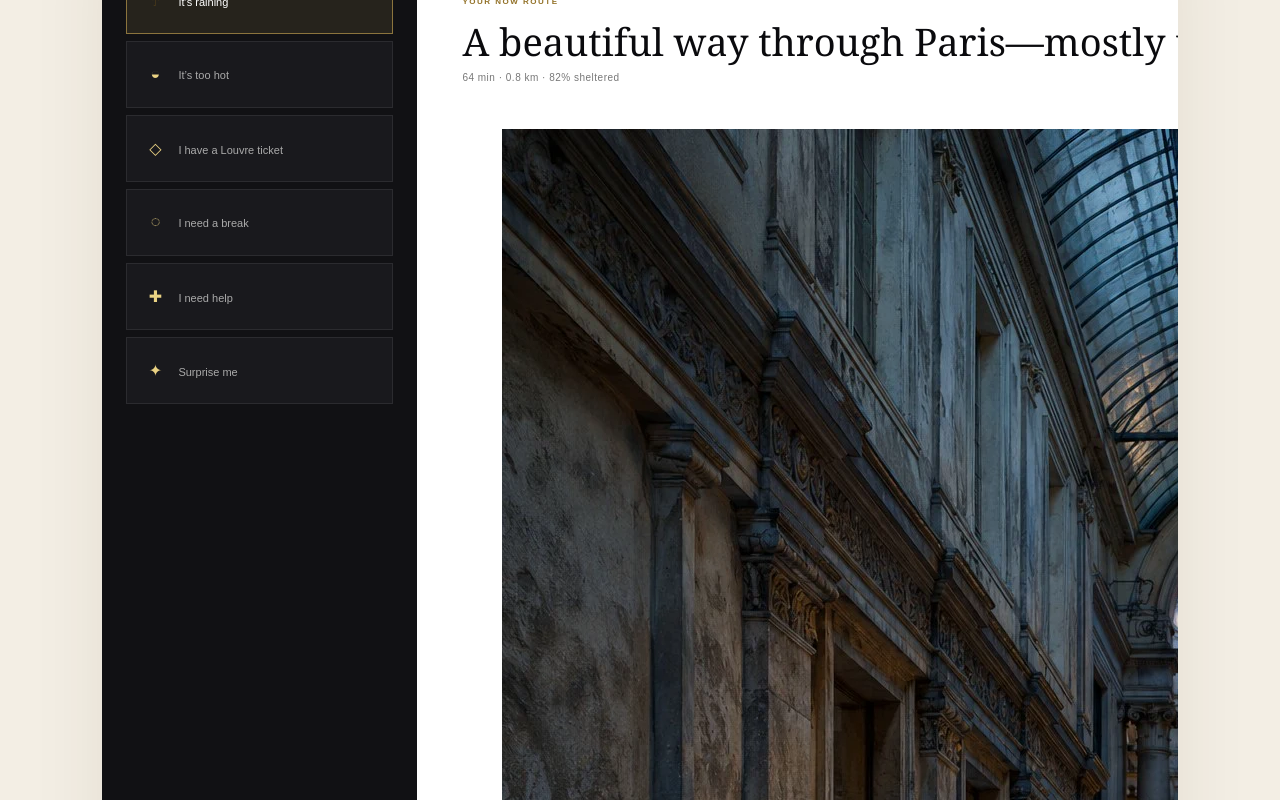
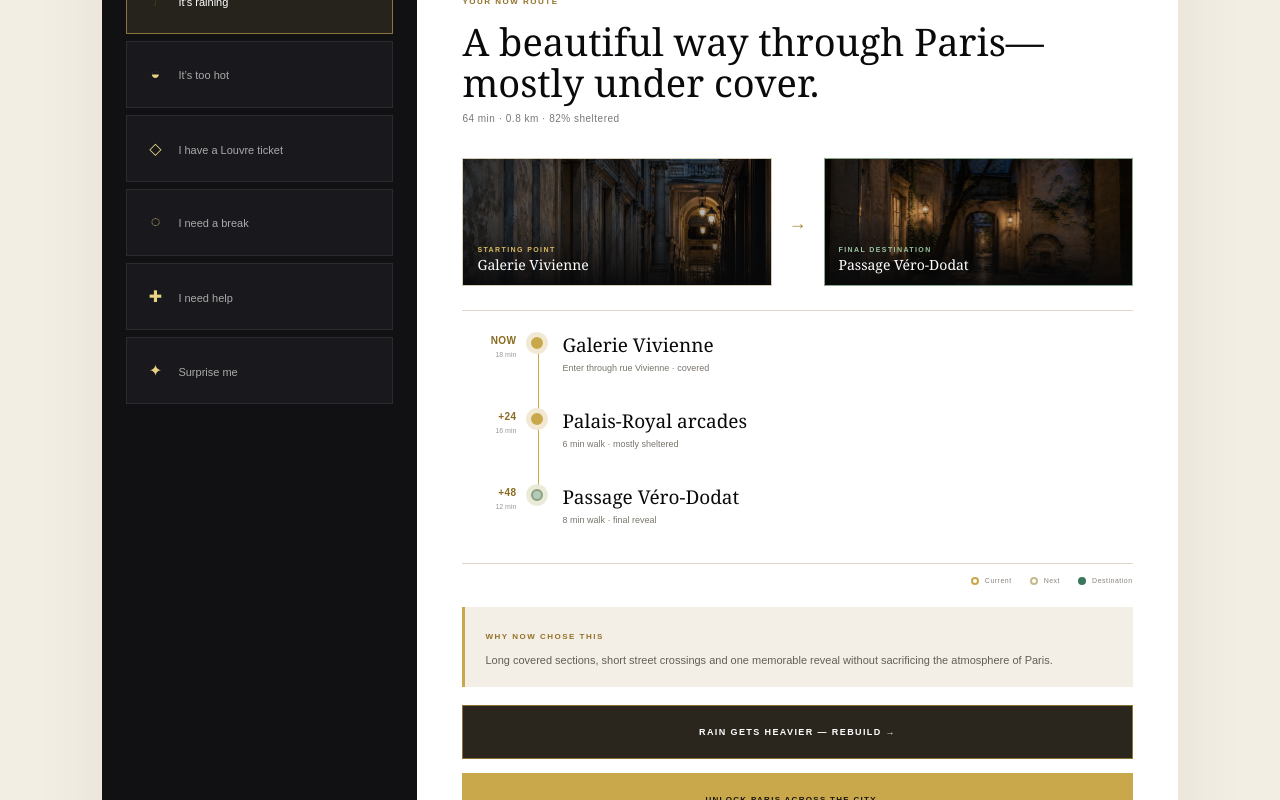
Before and after one commit to naturlabs1996-creator/velvet-passport-now, a Next.js app: page / in a window 1280 px wide. Shown: the part 3060-3860 px from the top of the page. Built offline with nearby package versions, Linux system fonts and the light colour scheme.

Commit message:
Style route start and destination photo cards

```diff
--- a/app/globals.css
+++ b/app/globals.css
@@ -178,3 +178,8 @@ footer nav,.legalFooter nav{font-size:11px;line-height:1.4}footer nav a,.legalFo
 .routeTimeline.recovered article:nth-child(1)>i{animation-duration:.55s;animation-delay:.2s}
 .routeTimeline.recovered article.destinationStop>i{animation-duration:.65s;animation-delay:3.35s}
 .demoSpinner{animation-duration:1.15s}
+
+
+/* Starting-point and destination photography inside the route demo */
+.routeVisuals{display:grid;grid-template-columns:1fr 28px 1fr;gap:12px;align-items:center;margin:4px 0 24px}.routeVisuals>span{text-align:center;color:#a8873d;font:18px Georgia,serif}.routeVisuals figure{position:relative;height:128px;margin:0;overflow:hidden;border:1px solid #d5cbb9;background:#111}.routeVisuals img{width:100%;height:100%;object-fit:cover;opacity:.72;filter:saturate(.82);transition:opacity .8s ease,transform 7s ease}.routeVisuals figure:first-child img{transform:scale(1.035)}.routeVisuals .arrivalVisual{border-color:#8aa68e}.routeVisuals .arrivalVisual img{opacity:.88}.routeVisuals figcaption{position:absolute;inset:auto 0 0;padding:26px 14px 12px;background:linear-gradient(transparent,#080809e8);color:#fff;display:flex;flex-direction:column;gap:4px}.routeVisuals figcaption small{font-size:7px;letter-spacing:1.4px;color:#d8b95f;font-weight:700}.routeVisuals .arrivalVisual figcaption small{color:#9bc4a2}.routeVisuals figcaption b{font:14px/1.15 Georgia,serif}.routeTimeline.result~*{}
+@media(max-width:600px){.routeVisuals{grid-template-columns:1fr 20px 1fr;gap:7px;margin-bottom:21px}.routeVisuals figure{height:112px}.routeVisuals figcaption{padding:24px 10px 10px}.routeVisuals figcaption small{font-size:6.5px;letter-spacing:1px}.routeVisuals figcaption b{font-size:12px}.routeVisuals>span{font-size:15px}}
```
